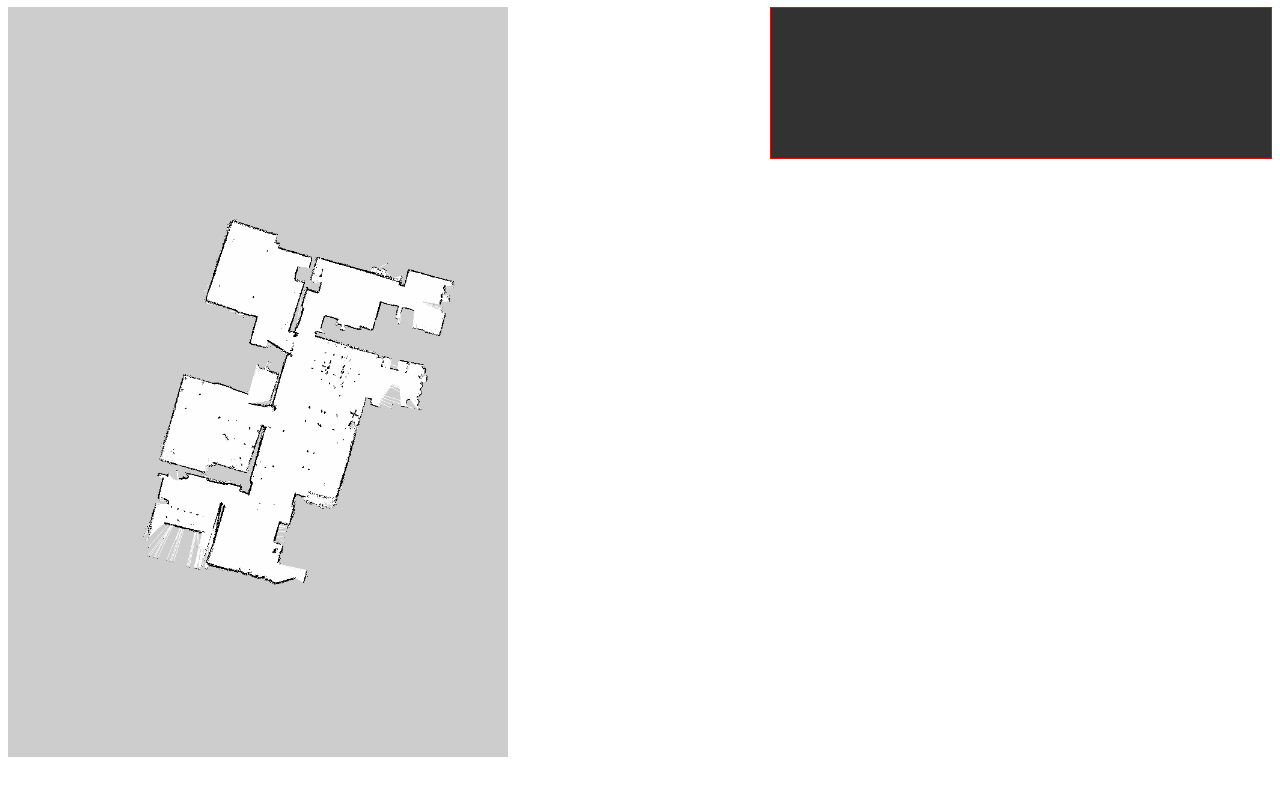
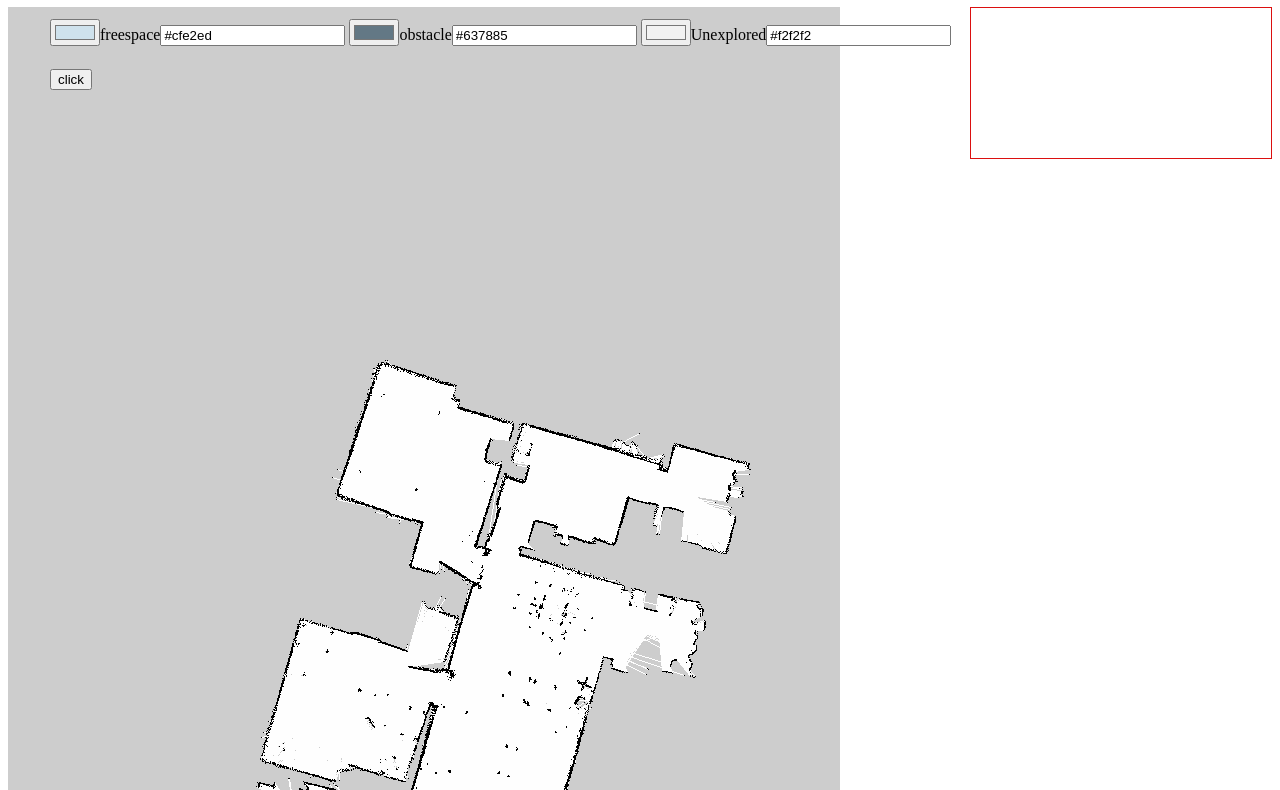
Before and after one commit to pratheeshprakash/map_color_select_html, a plain HTML site: page index.html in a window 1280 px wide. Shown: the part 81-871 px from the top of the page. Before the commit the page ends 850 px from the top, so only its background shows below. Drawn offline with Linux system fonts and the light colour scheme.

Commit message:
color test

```diff
--- a/index.html
+++ b/index.html
@@ -1,44 +1,105 @@
 <!DOCTYPE html>
 <html>
 
-<body>
+<body onload="init()">
 
-    <div id='imageContainer' style="display: flex; justify-content: space-between;" >
+    <div id='imageContainer' style="display: flex; justify-content: space-between;">
         <div>
             <h1 style="text-align: center;">ORIGINAL MAP</h1>
-            <img id="map" src="./maps/house1.png" width="500px">
+            <img id="map" src="./maps/house1.png">
 
         </div>
-        <!-- <div><input type="color" id="freespace" value="#CFE2ED">freespace<input type="text" id="freespaceHex"
-                value=$freespace.value readonly>
-            <input type="color" id="obstacle" value="#637885">obstacle<input type="text" id="obstacleHex"
-                value=#obstacle.value readonly>
+        <div style="position: absolute; top: 100px; left: 50px;"><input type="color" id="freespace"
+                value="#CFE2ED">freespace<input type="text" id="freespaceHex" readonly>
+            <input type="color" id="obstacle" value="#637885">obstacle<input type="text" id="obstacleHex" readonly>
             <input type="color" id="unexplored" value="#f2f2f2">Unexplored<input type="text" id="unexploredHex"
-                value=#unexplored.value readonly>
-        </div> -->
-        <div>
+                unexplored.value readonly>
+        </div>
+        <div width='200'>
             <h1 style="text-align: center;">NEW MAP</h1>
-            <canvas id="myCanvas" width="500px" style="border:1px solid #db1010;">
+            <canvas id="myCanvas" style="border:1px solid #db1010;">
                 Your browser does not support the HTML5 canvas tag.</canvas>
         </div>
+
     </div>
+    <button style="position: absolute; top: 150px; left: 50px;" onclick="clicked()">click</button>
     <script>
-       document.getElementById("map").onload = function() {
+        function init() {
+            document.getElementById('freespaceHex').value = document.getElementById('freespace').value
+            document.getElementById('obstacleHex').value = document.getElementById('obstacle').value
+            document.getElementById('unexploredHex').value = document.getElementById('unexplored').value
+        };
+        // document.getElementById('freespaceHex').value=document.getElementById('freespace').value
+
+        document.getElementById("freespace").onchange = function () {
+            document.getElementById('freespaceHex').value = document.getElementById('freespace').value
+        }
+
+        document.getElementById("obstacle").onchange = function () {
+            document.getElementById('obstacleHex').value = document.getElementById('obstacle').value
+        }
+
+        document.getElementById("unexplored").onchange = function () {
+            document.getElementById('unexploredHex').value = document.getElementById('unexplored').value
+        }
+
+        // document.getElementById("map").onload = function () {
+        //     var c = document.getElementById("myCanvas");
+        //     var ctx = c.getContext("2d");
+        //     var img = document.getElementById("map");
+        //     c.width = img.width
+        //     c.height = img.height
+        //     ctx.drawImage(img, 0, 0);
+        //     var imgData = ctx.getImageData(0, 0, c.width, c.height);
+        //     // invert colors
+        //     var i;
+        //     for (i = 0; i < imgData.data.length; i += 4) {
+        //         imgData.data[i] = 255 - imgData.data[i];
+        //         imgData.data[i + 1] = 255 - imgData.data[i + 1];
+        //         imgData.data[i + 2] = 255 - imgData.data[i + 2];
+        //         imgData.data[i + 3] = 255;
+        //     }
+        //     ctx.putImageData(imgData, 0, 0);
+        // };
+
+        function clicked() {
+            var f = document.getElementById('freespaceHex').value
+            var o = document.getElementById('obstacleHex').value
+            var u = document.getElementById('unexploredHex').value
+
+            var freeSpace=hexToRgb(f);
+            var Obstacle=hexToRgb(o);
+            var unExplored=hexToRgb(u);
+
             var c = document.getElementById("myCanvas");
             var ctx = c.getContext("2d");
             var img = document.getElementById("map");
+            c.width = img.width
+            c.height = img.height
             ctx.drawImage(img, 0, 0);
             var imgData = ctx.getImageData(0, 0, c.width, c.height);
             // invert colors
             var i;
             for (i = 0; i < imgData.data.length; i += 4) {
-    imgData.data[i] = 255 - imgData.data[i];
-    imgData.data[i+1] = 255 - imgData.data[i+1];
-    imgData.data[i+2] = 255 - imgData.data[i+2];
-    imgData.data[i+3] = 255;
+                if(imgData.data[i] ===127)
+                imgData.data[i] = unExplored.r;
+                imgData.data[i + 1] = unExplored.g;
+                imgData.data[i + 2] = unExplored.b;
+                imgData.data[i + 3] = 255;
             }
             ctx.putImageData(imgData, 0, 0);
-};
+
+        }
+
+
+        function hexToRgb(hex) {
+            var result = /^#?([a-f\d]{2})([a-f\d]{2})([a-f\d]{2})$/i.exec(hex);
+            return result ? {
+                r: parseInt(result[1], 16),
+                g: parseInt(result[2], 16),
+                b: parseInt(result[3], 16)
+            } : null;
+        }
     </script>
 
 </body>
```
Lines whose indentation alone changed are shown as unchanged.
